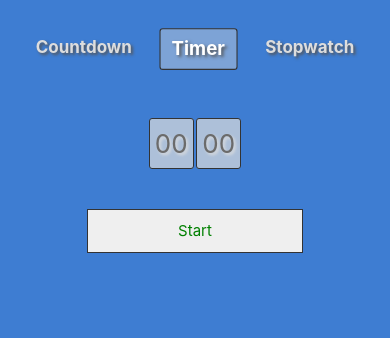
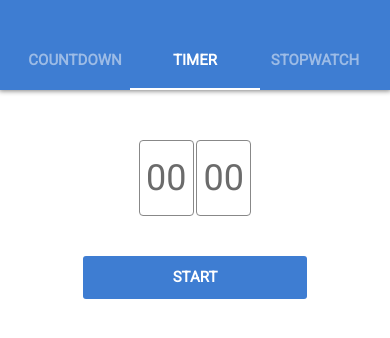
Before and after one commit to eriksonoliveira/Countdown-App, a React (Create React App) app: page / in a window 390 px wide. Shown: the top 338 px of the page. Built offline with nearby package versions, Linux system fonts and the light colour scheme.

Commit message:
update the app's ui

```diff
--- a/public/index.html
+++ b/public/index.html
@@ -1,12 +1,17 @@
 <!doctype html>
 <html lang="en">
+
 <head>
   <meta charset="utf-8">
   <meta name="viewport" content="width=device-width, initial-scale=1">
-    <link rel="stylesheet" href="https://maxcdn.bootstrapcdn.com/bootstrap/3.3.7/css/bootstrap.min.css" integrity="sha384-BVYiiSIFeK1dGmJRAkycuHAHRg32OmUcww7on3RYdg4Va+PmSTsz/K68vbdEjh4u" crossorigin="anonymous">
+  <link rel="stylesheet" href="https://maxcdn.bootstrapcdn.com/bootstrap/3.3.7/css/bootstrap.min.css" integrity="sha384-BVYiiSIFeK1dGmJRAkycuHAHRg32OmUcww7on3RYdg4Va+PmSTsz/K68vbdEjh4u"
+    crossorigin="anonymous">
+  <link href="https://fonts.googleapis.com/css?family=Roboto" rel="stylesheet">
   <title>Clock App</title>
 </head>
+
 <body>
   <div id="root"></div>
 </body>
+
 </html>
--- a/src/App.css
+++ b/src/App.css
@@ -3,81 +3,120 @@ html {
   width: 100%;
   height: 100vh;
   overflow: hidden;
+  font-family: "Roboto", sans-serif !important;
+}
+
+button {
+  background-color: #3e7dd2;
+  color: #fff;
+  font-weight: 600;
+  border: 0;
+  border-radius: 3px !important;
+  transition: all 0.2s;
+}
+
+button:hover {
+  box-shadow: 0 1px 3px 1px rgb(129, 129, 129);
+}
+
+input[type="text"] {
+  border: 1px solid #888 !important;
+  border-radius: 4px;
+  color: #111 !important;
+  transition: all 0.2s;
+  box-sizing: border-box;
+}
+
+input[type="text"]:hover {
+  border: 1px solid #3d3d3d !important;
+}
+
+input[type="text"]:focus {
+  border: 2px solid #3d3d3d !important;
 }
 
 #root,
 .content-wrap {
   width: inherit;
   height: inherit;
-  display: flex;
-  align-items: center;
 }
 
 .content-wrap {
   transition: 0.6s;
-  background-color: #3e7dd2;
-  height: 100%;
-  width: 100%;
   overflow: hidden;
   position: relative;
-}
-
-video {
-  display: none;
-}
-
-#bgVideo {
-  position: fixed;
-  right: 0;
-  bottom: 0;
-  min-width: 100%;
-  min-height: 100%;
-  width: auto;
-  height: auto;
-  overflow: hidden;
-  background-size: cover;
 }
 
 .App {
   height: 350px;
   text-align: center;
-  font-size: 3.8rem;
   color: #dddddd;
-  text-shadow: 2px 2px 3px #555;
   z-index: 100;
 }
 
-.Tabs {
-  text-align: center;
+.tabs {
+  position: relative;
+  padding-top: 3rem;
+  background-color: #3e7dd2;
+  box-shadow: 0px 0 5px 1px rgb(129, 129, 129);
+}
+
+.tabs-inner {
+  width: inherit;
+}
+
+.indicator {
+  width: 33.33%;
+  height: 2px;
+  position: absolute;
+  bottom: 0;
+  background-color: #fff;
+  transition: left cubic-bezier(0.4, 0, 0.2, 1) 0.2s;
+}
+
+.indicator.Timer {
+  left: 33.33%;
+}
+
+.indicator.Countdown {
+  left: 0;
+}
+
+.indicator.Stopwatch {
+  left: 66.66%;
 }
 
 .tab {
+  width: 33.33%;
+  display: inline-block;
+  height: 6rem;
+  line-height: 6rem;
+  font-weight: 600;
+  font-size: 2.5rem;
+  color: rgba(250, 250, 250, 0.5);
+  transition: all 0.2s;
   cursor: pointer;
-  margin: 0 25px;
-  padding: 5px 10px;
-  border-radius: 3px;
-  transition: all 0.2s;
-  font-weight: bold;
-  display: inline-block;
 }
 
 .tab:hover {
-  background-color: rgba(150, 150, 150, 0.4);
+  background-color: rgba(81, 138, 214, 0.5);
 }
 
 .tab-active {
-  background-color: rgba(221, 221, 221, 0.4);
-  border: 1px solid #333;
-  transform: scale(1.1);
   color: #fff;
 }
 
 .tab-active:hover {
-  background-color: rgba(221, 221, 221, 0.4);
+  background-color: rgba(81, 138, 214, 0.5);
+}
+
+.content {
+  color: #222;
+  font-size: 1.5rem;
 }
 
 .section-title {
-  font-size: 2.5rem;
+  font-size: 2.2em;
 }
 
 .margin-top {
@@ -96,21 +135,11 @@ video {
   margin: 10px;
 }
 
-input {
-  background-color: rgba(221, 221, 221, 0.7) !important;
-  border: 1px solid #333 !important;
-  color: #222 !important;
-}
-
-button {
-  font-size: 1.5rem !important;
-  border: 1px solid #333 !important;
-}
-
-.Deadline-input {
+.deadline-input {
   height: 4.5rem;
   font-size: 2rem !important;
   padding-left: 1.5rem !important;
+  margin-right: 3px;
 }
 
 .timer-input {
@@ -122,37 +151,35 @@ button {
   padding: 5px 0;
 }
 
+.timer-input,
+.timer-clock-text {
+  font-size: 3.7rem !important;
+}
+
 ::placeholder {
   color: rgb(107, 107, 107) !important;
   opacity: 1 !important;
-  text-shadow: 2px 2px 3px #ddd;
 }
 
 ::-moz-placeholder {
   color: rgb(107, 107, 107) !important;
   opacity: 1 !important;
-  text-shadow: 2px 2px 3px #ddd;
 }
 
 :-moz-placeholder {
   color: rgb(107, 107, 107) !important;
   opacity: 1 !important;
-  text-shadow: 2px 2px 3px #ddd;
 }
 
 :-ms-input-placeholder {
   color: rgb(107, 107, 107) !important;
-  text-shadow: 2px 2px 3px #ddd;
 }
 
 ::-ms-input-placeholder {
   color: rgb(107, 107, 107) !important;
-  text-shadow: 2px 2px 3px #ddd;
 }
 
 .timer-clock {
-  /* width: 250px;
-  height: 250px; */
   margin: auto;
   display: flex;
   justify-content: center;
@@ -179,22 +206,13 @@ button {
 .timer-cancel-btn {
   display: block !important;
   margin: auto;
-  /* color: rgb(212, 0, 0); */
   padding: 8px 35px !important;
-  /* background-color: transparent; */
-  /* border: 2px solid rgb(212, 0, 0) !important; */
-  color: rgb(212, 0, 0);
   position: absolute;
   bottom: -25%;
 }
 
-/* .timer-cancel-btn:hover {
-  color: white;
-} */
-
 .timer-start-button {
   padding: 10px 90px !important;
-  color: green;
   display: block;
   font-size: 1.8rem;
   margin: 4rem auto 0 auto;
@@ -216,61 +234,66 @@ button {
   padding: 8px 35px !important;
 }
 
+.stopwatch-reset,
+.timer-cancel-btn {
+  background-color: transparent;
+  color: #3e7dd2;
+  border: 1px solid #3e7dd2;
+}
+
+.stopwatch-reset:hover,
+.timer-cancel-btn:hover {
+  background-color: rgba(62, 125, 210, 0.1);
+  box-shadow: none;
+}
+
 /*On medium screens*/
 @media only screen and (min-width: 570px) and (max-width: 768px) {
-  .App {
-    font-size: 2rem;
+  html {
+    font-size: 12px;
   }
 
   .tab {
-    margin: 0 2px;
+    font-size: 1.7rem;
   }
 }
 
 /*On small screens*/
 @media only screen and (max-width: 570px) {
-  #root,
-  .content-wrap {
-    align-items: start;
+  html {
+    font-size: 10px;
   }
 
-  .content-wrap {
-    padding-top: 30px;
-  }
-
-  .App {
-    font-size: 1.7rem;
+  .tab {
+    font-size: 1.5rem;
   }
 
   button {
     font-size: 1.5rem !important;
   }
 
-  .tab {
-    margin: 0 5px;
-  }
-
   .section-title {
-    font-size: 2.2rem;
+    font-size: 2.5rem;
   }
 
   .clock {
-    font-size: 2.5rem;
+    font-size: 2.3rem;
     margin-bottom: 2rem;
   }
 
-  .Deadline-input {
+  .deadline-input {
     height: 3.4rem;
-    font-size: 1.5rem !important;
-    max-width: 70%;
+    font-size: 1.7rem !important;
+    max-width: 75%;
   }
 
   .timer-input {
-    width: 4.5rem !important;
+    width: 5.5rem !important;
+    padding: 10px 0;
   }
 
   .timer-input,
   .timer-clock-text {
-    font-size: 2.6rem !important;
+    font-size: 3.6rem !important;
   }
 }
--- a/src/components/App.jsx
+++ b/src/components/App.jsx
@@ -15,7 +15,7 @@ class App extends Component {
       sec: 0,
       time: 0,
       endTime: 0,
-      active: "timer"
+      active: "Timer"
     };
 
     this.handleChangeTab = this.handleChangeTab.bind(this);
--- a/src/components/Clock/ClockForm.jsx
+++ b/src/components/Clock/ClockForm.jsx
@@ -1,22 +1,23 @@
 import React from "react";
-import { Form, FormControl, Button } from "react-bootstrap";
 
 const ClockForm = props => {
   return (
-    <Form inline bsClass="d-flex justify-content-center">
-      <FormControl
-        className="Deadline-input"
-        placeholder="new date"
+    <form className="d-flex justify-content-center">
+      <input
+        type="text"
+        className="deadline-input"
+        placeholder="New date"
         name="newDeadline"
         onChange={event => props.handleChangeForm(event)}
       />
-      <Button
+      <button
         className="clock-btn"
+        type="button"
         onClick={() => props.handleChangeDeadline()}
       >
-        Change
-      </Button>
-    </Form>
+        CHANGE
+      </button>
+    </form>
   );
 };
 
--- a/src/components/Main.jsx
+++ b/src/components/Main.jsx
@@ -5,22 +5,13 @@ import Timer from "./Timer/index";
 import Stopwatch from "./Stopwatch/index";
 import Tabs from "./Tabs";
 
-import { Grid } from "react-bootstrap";
-
 const Main = props => {
   return (
     <div className="content-wrap">
-      <Grid className="App">
-        {/* Tabs Component */}
-        <Tabs active={props.active} handleChange={props.handleChangeTab}>
-          <div key="countdown">Countdown</div>
-          <div key="timer">Timer</div>
-          <div key="stopwatch">Stopwatch</div>
-        </Tabs>
-
-        {/* Render Components according to props.active */}
+      <div className="App">
+        <Tabs active={props.active} handleChange={props.handleChangeTab} />
         <div className="content d-flex justify-content-center mt-5">
-          {props.active === "countdown" ? (
+          {props.active === "Countdown" ? (
             <Clock
               deadline={props.deadline}
               handleChangeDeadline={props.handleChangeDeadline}
@@ -28,7 +19,7 @@ const Main = props => {
             />
           ) : null}
 
-          {props.active === "timer" ? (
+          {props.active === "Timer" ? (
             <Timer
               time={props.time}
               endTime={props.endTime}
@@ -37,9 +28,9 @@ const Main = props => {
             />
           ) : null}
 
-          {props.active === "stopwatch" ? <Stopwatch /> : null}
+          {props.active === "Stopwatch" ? <Stopwatch /> : null}
         </div>
-      </Grid>
+      </div>
     </div>
   );
 };
--- a/src/components/Tabs.jsx
+++ b/src/components/Tabs.jsx
@@ -1,25 +1,27 @@
 import React from "react";
 
 const Tabs = props => {
+  const tabs = ["Countdown", "Timer", "Stopwatch"];
   return (
-    <div className="Tabs d-flex justify-content-around">
-      {// render the children
-      // First argument of 'React.Children.map' is the children array and the second, the callback function
-      // Documentation: https://reactjs.org/docs/react-api.html#reactchildren
-      React.Children.map(props.children, child => {
-        let className = "tab";
-        // Add class 'tab-active' to the active tab
-        className += child.key === props.active ? " tab-active" : "";
+    <div className="tabs">
+      <div className="tabs-inner container">
+        {tabs.map(tab => {
+          let className = `tab ${tab}`;
+
+          className += tab === props.active ? " tab-active" : "";
 
           return (
             <div
               className={className}
-            onClick={() => props.handleChange(child.key)}
+              onClick={() => props.handleChange(tab)}
+              key={tab}
             >
-            {child}
+              {tab.toUpperCase()}
             </div>
           );
         })}
+        <div className={`indicator ${props.active}`} />
+      </div>
     </div>
   );
 };
--- a/src/components/Timer/index.jsx
+++ b/src/components/Timer/index.jsx
@@ -18,7 +18,7 @@ class Timer extends Component {
     };
 
     this.showClock = this.showClock.bind(this);
-    this.hideClock = this.hideClock.bind(this);
+    // this.hideClock = this.hideClock.bind(this);
     this.cancel = this.cancel.bind(this);
     this.handleChangeForm = this.handleChangeForm.bind(this);
     this.handleStartTimer = this.handleStartTimer.bind(this);
@@ -82,22 +82,29 @@ class Timer extends Component {
 
       this.setState({ minutes, seconds, percentage });
     } else {
-      this.setState({ minutes: 0, seconds: 0, percentage: 100 });
+      this.setState({
+        minutes: 0,
+        seconds: 0,
+        percentage: 100,
+        clockRunning: false
+      });
       clearInterval(this.timer);
+      // setTimeout(this.hideClock, 2000);
     }
   }
 
   showClock() {
     this.setState({
-      clockRunning: true
+      clockRunning: true,
+      percentage: 0
     });
   }
 
-  hideClock() {
-    this.setState({
-      clockRunning: false
-    });
-  }
+  // hideClock() {
+  //   this.setState({
+  //     clockRunning: false
+  //   });
+  // }
 
   cancel() {
     const currTime = new Date().getTime();
@@ -107,10 +114,11 @@ class Timer extends Component {
       min: 0,
       sec: 0,
       endTime: currTime,
-      percentage: 0
+      percentage: 0,
+      clockRunning: false
     });
     clearInterval(this.timer);
-    this.hideClock();
+    // this.hideClock();
   }
 
   render() {
@@ -169,7 +177,7 @@ class Timer extends Component {
               className="timer-start-button"
               onClick={() => this.handleStartTimer()}
             >
-              Start
+              START
             </button>
           </form>
         )}
```
Also changed, not shown: src/components/Stopwatch/index.jsx (+6 -25 lines), src/components/Stopwatch/TimeElapsed.jsx (renamed from src/components/Stopwatch/TimeElapsed.js), 1 other file (tests, documents, lock files or other folders). Lines whose indentation alone changed are shown as unchanged.
